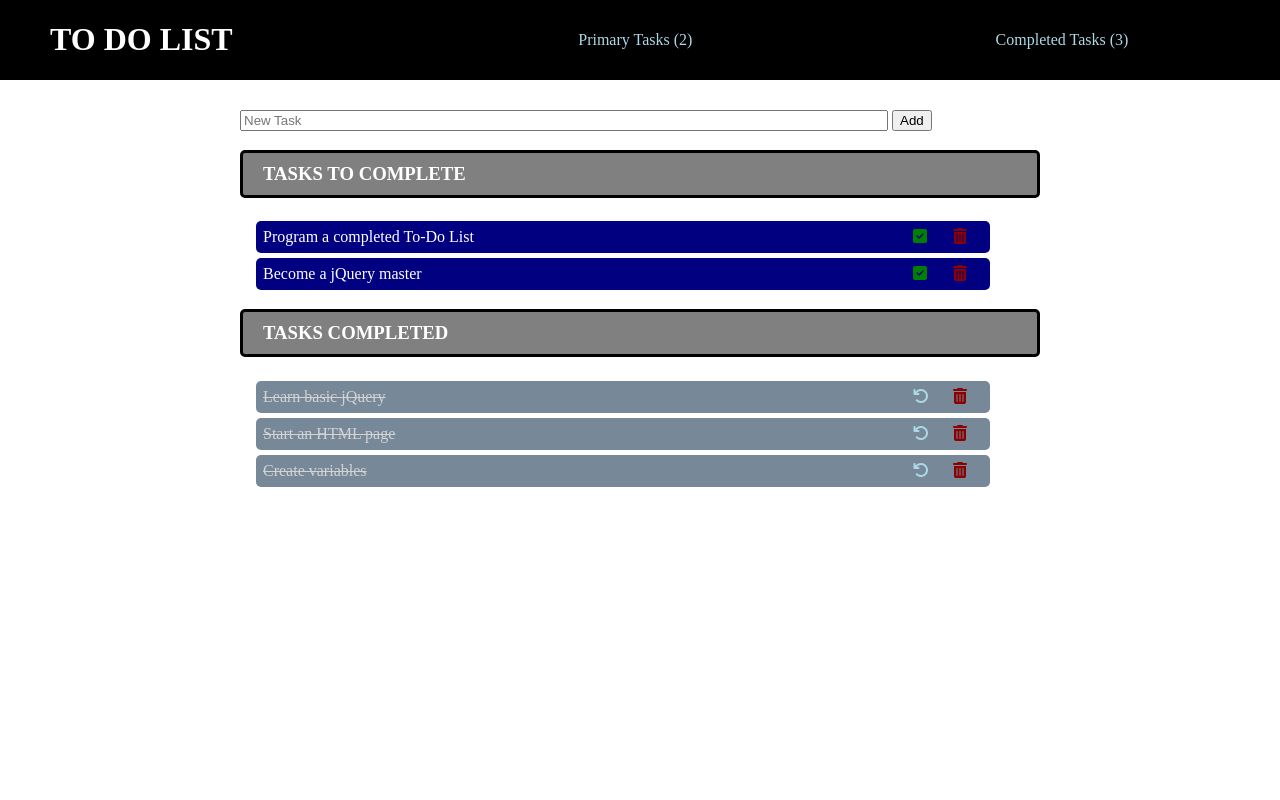
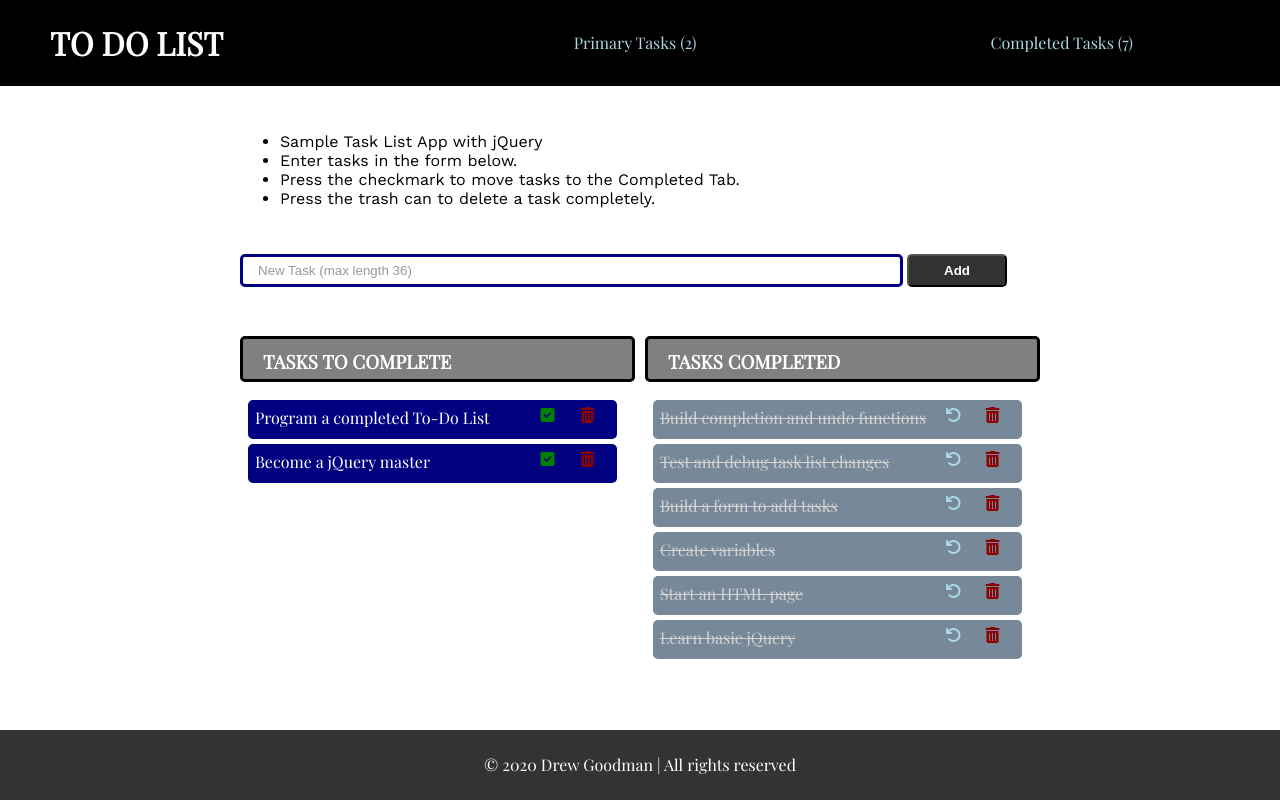
Before and after one commit to drewgoodman/jQuery-ToDoList, a PHP site: page / in a window 1280 px wide. Run offline with PHP 8.4, Linux system fonts and the light colour scheme; some libraries are stand-ins or nearby versions.

Commit message:
style clean up / new fonts / max char length added

```diff
--- a/index.html
+++ b/index.html
@@ -6,29 +6,42 @@
     <meta name="viewport" content="width=device-width, initial-scale=1.0">
     <meta http-equiv="X-UA-Compatible" content="ie=edge">
     <title>Master To-Do List</title>
-    <link rel="stylesheet" href="styles/body.css">
     <script src="https://ajax.googleapis.com/ajax/libs/jquery/3.4.1/jquery.min.js"></script>
     <script src="https://kit.fontawesome.com/d58eb19ed0.js"></script>
     <script src="scripts/todo.js"></script>
+    <link href="https://fonts.googleapis.com/css?family=Playfair+Display|Work+Sans&display=swap" rel="stylesheet">
+    <link rel="stylesheet" href="styles/body.css">
+    <link rel="stylesheet" href="styles/icons.css">
+    <link rel="stylesheet" href="styles/media.css">
 </head>
 
 <body>
     <div class="header">
         <h1 class="header-title">To Do List</h1>
         <div class="header-links">
-            <a href="#" id="primary-count">Primary Tasks (0)</a>
-            <a href="#" id="completed-count">Completed Tasks (0)</a>
+            <a href="#todo-priority" id="primary-count">Primary Tasks (0)</a>
+            <a href="#todo-completed" id="completed-count">Completed Tasks (0)</a>
         </div>
     </div>
+    <div class="space30"></div>
     <div class="page-container">
+        <div class="todo-directions">
+            <ul>
+                <li>Sample Task List App with jQuery</li>
+                <li>Enter tasks in the form below.</li>
+                <li>Press the checkmark to move tasks to the Completed Tab.</li>
+                <li>Press the trash can to delete a task completely.</li>
+            </ul>
+        </div>
         <div class="space30"></div>
         <div class="todo-input-container">
             <form id="todo-form">
-                <input type="text" id="todo-input-text" placeholder="New Task">
+                <input type="text" id="todo-input-text" placeholder="New Task (max length 36)" maxlength="36">
                 <button type="submit" id="todo-enter">Add</button>
 
             </form>
         </div>
+        <div class="space30"></div>
         <div class="todo-list-container">
             <div class="todo-list" id="todo-priority">
                 <h3>Tasks to Complete</h3>
@@ -38,6 +51,11 @@
             </div>
         </div>
     </div>
+    <div class="footer-wrapper">
+        <div class="footer-copyright">
+            &copy; 2020 Drew Goodman &#124; All rights reserved
+        </div>
+    </div>
 </body>
 
 </html>
--- a/scripts/todo.js
+++ b/scripts/todo.js
@@ -2,10 +2,13 @@ var taskPrimaryList = [
     "Program a completed To-Do List",
     "Become a jQuery master"
 ];
-var taskCompletedList = [
-    "Learn basic jQuery",
+var taskCompletedList = [,
+    "Build completion and undo functions",
+    "Test and debug task list changes",
+    "Build a form to add tasks",
+    "Create variables",
     "Start an HTML page",
-    "Create variables"
+    "Learn basic jQuery"
 ];
 
 function buildTaskItem(taskList, taskID, completed = false) {
@@ -47,22 +50,8 @@ $(document).ready(function () {
         newTask.show(300);
     }
 
-    $("#todo-form").submit(function (event) {
-        event.preventDefault();
-
-        newTaskText = $("#todo-input-text").val();
-        taskPrimaryList.unshift(newTaskText);
-
-        insertTask();
-        updateTaskCount();
-
-        $("#todo-input-text").val("");
-    })
-
-
 
     function deleteTask(taskRef) {
-        // MUST grab attribute BEFORE being hidden
         let status = taskRef.parent().attr("status");
         let taskID = taskRef.parent().index() - 1;
 
@@ -77,33 +66,46 @@ $(document).ready(function () {
             }
             ($(this)).remove();
             updateTaskCount();
-            // console.log(taskPrimaryList);
-            // console.log(taskCompletedList);
         });
+    }
 
+
+    function shiftTask(taskRef, complete) {
+        insertTask(complete);
+        deleteTask(taskRef);
+        updateTaskCount();
     }
+
+
+    $("#todo-form").submit(function (event) {
+        event.preventDefault();
+
+        newTaskText = $("#todo-input-text").val();
+        taskPrimaryList.unshift(newTaskText);
+
+        insertTask();
+        updateTaskCount();
+
+        $("#todo-input-text").val("");
+    })
+
 
     $(document).on('click', '.trash-icon', function () {
         deleteTask($(this));
     })
 
+
     $(document).on('click', '.complete-icon', function () {
         let completedTaskText = taskPrimaryList[$(this).parent().index() - 1];
         taskCompletedList.unshift(completedTaskText);
-        insertTask(true);
-
-        deleteTask($(this));
-        updateTaskCount();
+        shiftTask($(this), true);
     })
 
 
     $(document).on('click', '.undo-icon', function () {
         let updatedTaskText = taskCompletedList[$(this).parent().index() -1];
         taskPrimaryList.unshift(updatedTaskText);
-
-        insertTask();
-        deleteTask($(this));
-        updateTaskCount();
+        shiftTask($(this), false);
     })
 
     initTaskData();
--- a/styles/body.css
+++ b/styles/body.css
@@ -4,6 +4,8 @@ body {
     flex-direction: column;
     margin: 0px;
     width: 100%;
+    font-family: 'Playfair Display', serif;
+
 }
 
 h1 {
@@ -22,10 +24,15 @@ h1 {
 
 .page-container {
     width: 800px;
+    min-height: calc(100vh - 186px);
 }
 
 .space30 {
     height: 30px;
+}
+
+.space60 {
+    height: 60px;
 }
 
 .header-title {
@@ -50,14 +57,39 @@ h1 {
     color: white;
 }
 
+.todo-directions {
+    font-family: 'Work Sans', sans-serif;
+}
 
 #todo-input-text {
+    height: 25px;
+    border-radius: 5px;
+    border: 3px solid navy;
     width: 80%;
+    padding-left: 15px;
+}
+
+#todo-input-text::placeholder {
+    color: #999;
+}
+
+#todo-enter {
+    background-color: #333;
+    height: 33px;
+    width: 100px;
+    color: white;
+    font-weight: 800;
+    border-radius: 5px;
+}
+
+.todo-list-container {
+    display: grid;
+    grid-template-columns: 1fr 1fr;
+    grid-gap: 10px;
+
 }
 
 .todo-list {
-    display: grid;
-    grid-gap: 5px;
 }
 
 .todo-list h3 {
@@ -68,10 +100,13 @@ h1 {
     border: 3px solid black;
     border-radius: 5px;
     text-transform: uppercase;
+    height: 20px;
 }
 
 .task {
+    margin-top: 5px;
     width: 90%;
+    height: 25px;
     margin-left: 2%;
     border-radius: 5px;
     padding: 5px;
@@ -101,40 +136,18 @@ h1 {
     background-color: black;
 }
 
-.icon {
-    font-size: 1em;
-    transition: .3s all ease-in-out;
-    cursor: pointer;
-}
-
-.icon:hover {
-    font-size: 1.1em;
-}
-
-.complete-icon {
-    color: green;
-}
-
-.complete-icon:hover {
-    color: lightgreen;
-}
-
-.trash-icon {
-    color: darkred;
-}
-
-.trash-icon:hover {
-    color: red;
-}
-
-.undo-icon {
-    color: lightblue;
-}
-
-.undo-icon:hover {
-    color: lightgreen;
-}
 
 .new-task {
     display: none;
 }
+
+
+.footer-wrapper {
+    width: 100%;
+    background-color: #333;
+    height: 70px;
+    color: white;
+    display: flex;
+    align-items: center;
+    justify-content: center;
+}
--- /dev/null
+++ b/styles/icons.css
@@ -0,0 +1,33 @@
+.icon {
+    font-size: 1em;
+    transition: .3s all ease-in-out;
+    cursor: pointer;
+}
+
+.icon:hover {
+    font-size: 1.1em;
+}
+
+.complete-icon {
+    color: green;
+}
+
+.complete-icon:hover {
+    color: lightgreen;
+}
+
+.trash-icon {
+    color: darkred;
+}
+
+.trash-icon:hover {
+    color: red;
+}
+
+.undo-icon {
+    color: lightblue;
+}
+
+.undo-icon:hover {
+    color: lightgreen;
+}
```
Also changed, not shown: styles/media.css (added).
